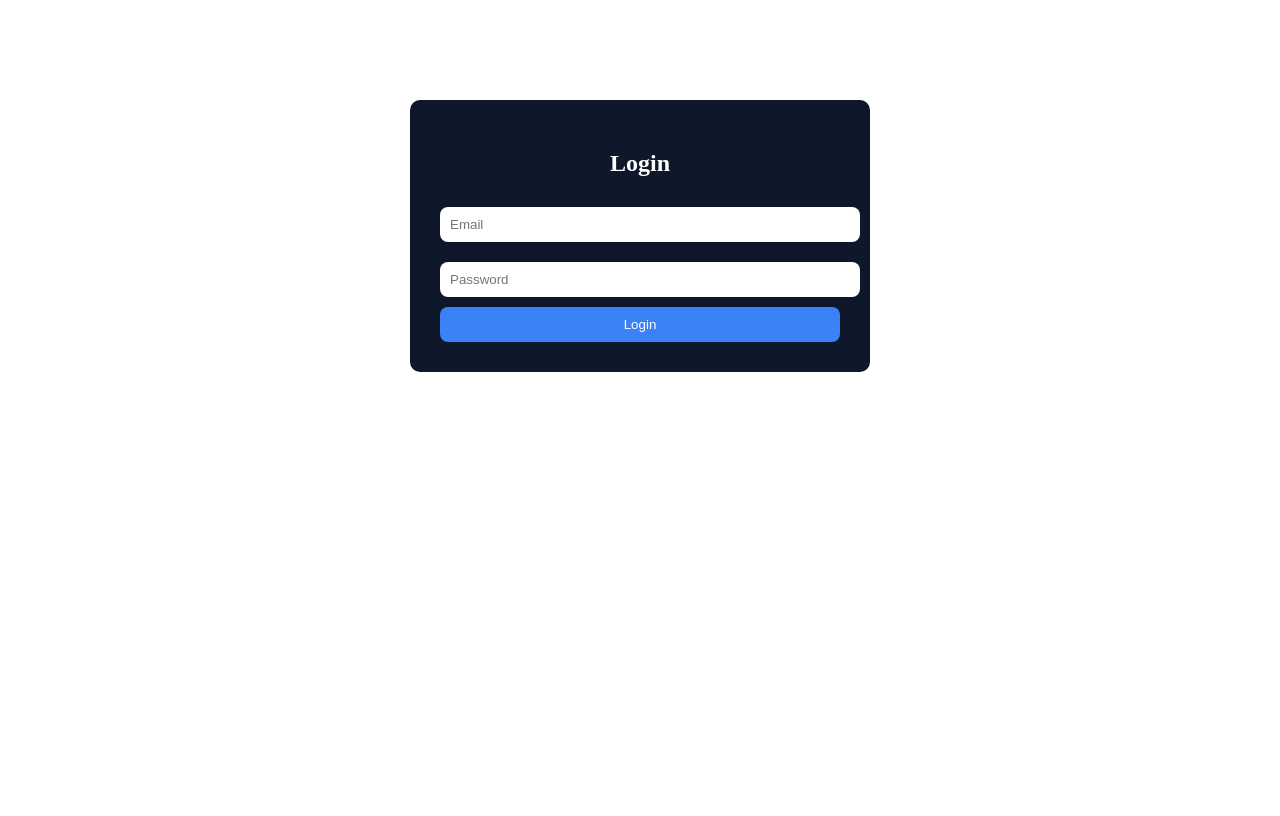
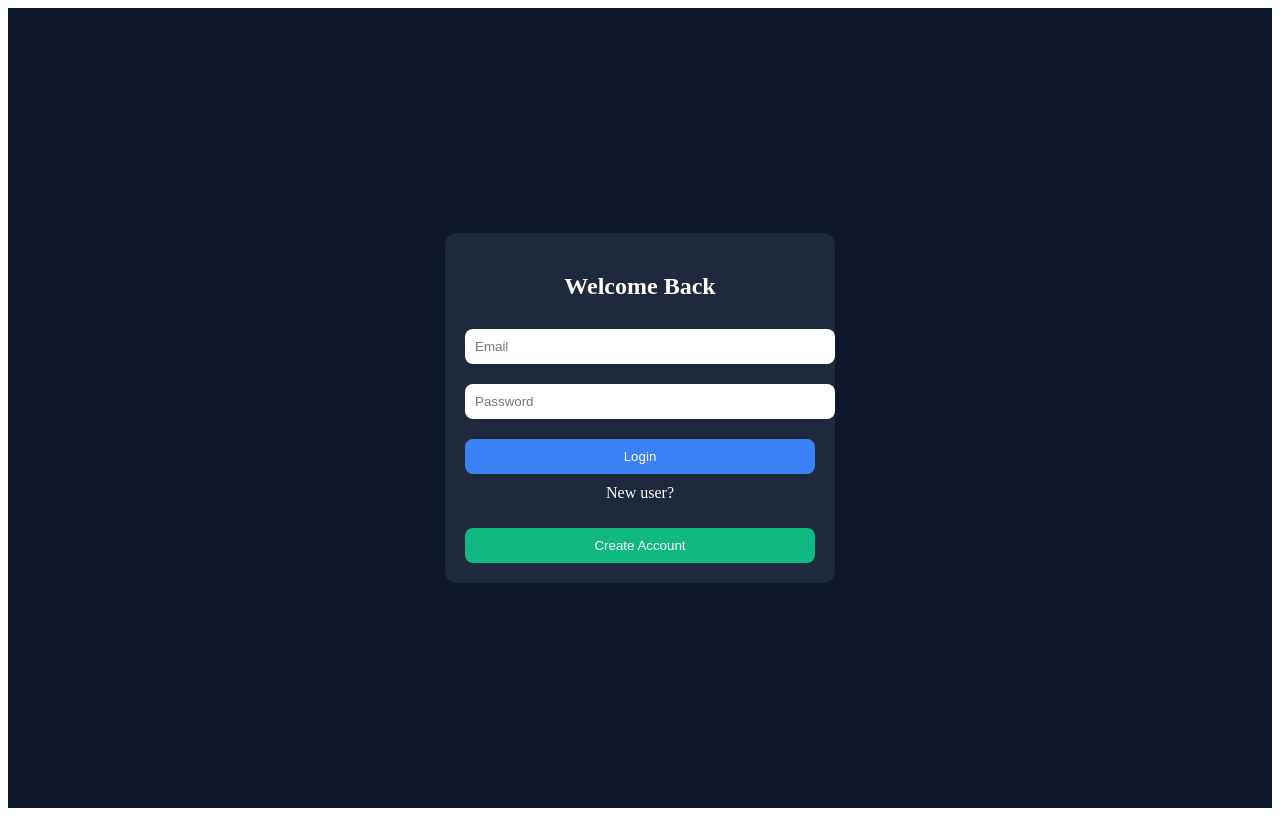
Before and after one commit to Sachita0727/golf-app, a Next.js app: page /login in a window 1280 px wide. Built offline with nearby package versions, Linux system fonts and the light colour scheme.

Commit message:
Update page.js

```diff
--- a/app/login/page.js
+++ b/app/login/page.js
@@ -1,75 +1,141 @@
 "use client"
+
 import { useState } from "react"
 import { supabase } from "../../lib/supabase"
 
 export default function Login() {
   const [email, setEmail] = useState("")
   const [password, setPassword] = useState("")
+  const [plan, setPlan] = useState("Monthly")
+  const [charity, setCharity] = useState("Education Fund")
+  const [isSignup, setIsSignup] = useState(false)
 
+  // SIGNUP
+  const signup = async () => {
+    const { data, error } = await supabase.auth.signUp({
+      email,
+      password,
+    })
+
+    if (error) return alert(error.message)
+
+    const user = data.user
+    if (!user) return alert("Signup failed")
+
+    await supabase.from("profiles").insert({
+      id: user.id,
+      email:email,
+      plan:plan,
+      charity:charity,
+    })
+
+    alert("Signup successful! Now login")
+    setIsSignup(false)
+  }
+
+  // LOGIN
   const login = async () => {
     const { error } = await supabase.auth.signInWithPassword({
       email,
       password
     })
 
-    if (error) {
-      alert(error.message)
-    } else {
-      window.location.href = "/dashboard"
-    }
+    if (error) alert(error.message)
+    else window.location.href = "/dashboard"
   }
 
   return (
     <div style={{
-      padding: 30,
-      maxWidth: 400,
-      margin: "auto",
+      minHeight: "100vh",
+      display: "flex",
+      justifyContent: "center",
+      alignItems: "center",
       background: "#0f172a",
-      color: "#fff",
-      borderRadius: "10px",
-      marginTop: "100px"
+      color: "#fff"
     }}>
-      <h2 style={{ textAlign: "center" }}>Login</h2>
+
+      <div style={{
+        width: "350px",
+        padding: "20px",
+        background: "#1e293b",
+        borderRadius: "12px"
+      }}>
+
+        <h2 style={{ textAlign: "center" }}>
+          {isSignup ? "Create Account" : "Welcome Back"}
+        </h2>
 
         <input
           placeholder="Email"
           onChange={(e)=>setEmail(e.target.value)}
-        style={{
-          width: "100%",
-          padding: "10px",
-          margin: "10px 0",
-          borderRadius: "8px",
-          border: "none"
-        }}
+          style={input}
         />
 
         <input
           type="password"
           placeholder="Password"
           onChange={(e)=>setPassword(e.target.value)}
+          style={input}
+        />
+
+        {/* SIGNUP EXTRA */}
+        {isSignup && (
+          <>
+            <select onChange={(e)=>setPlan(e.target.value)} style={input}>
+              <option>Monthly</option>
+              <option>Yearly</option>
+            </select>
+
+            <select onChange={(e)=>setCharity(e.target.value)} style={input}>
+              <option>Education Fund</option>
+              <option>Health Support</option>
+              <option>Environment</option>
+            </select>
+          </>
+        )}
+
+        <button
+          onClick={isSignup ? signup : login}
+          style={btn}
+        >
+          {isSignup ? "Signup" : "Login"}
+        </button>
+
+        <p style={{ textAlign: "center", marginTop: "10px" }}>
+          {isSignup ? "Already have account?" : "New user?"}
+        </p>
+
+        <button
+          onClick={() => setIsSignup(!isSignup)}
           style={{
+            ...btn,
+            background: "#10b981"
+          }}
+        >
+          {isSignup ? "Go to Login" : "Create Account"}
+        </button>
+
+      </div>
+    </div>
+  )
+}
+
+// styles
+const input = {
   width: "100%",
   padding: "10px",
   margin: "10px 0",
   borderRadius: "8px",
   border: "none"
-        }}
-      />
+}
 
-      <button
-        onClick={login}
-        style={{
+const btn = {
   width: "100%",
   padding: "10px",
+  marginTop: "10px",
   borderRadius: "8px",
   border: "none",
   background: "#3b82f6",
   color: "#fff",
   cursor: "pointer"
-        }}
-      >
-        Login
-      </button>
-    </div>
-  )
             }
```
Lines whose indentation alone changed are shown as unchanged.
